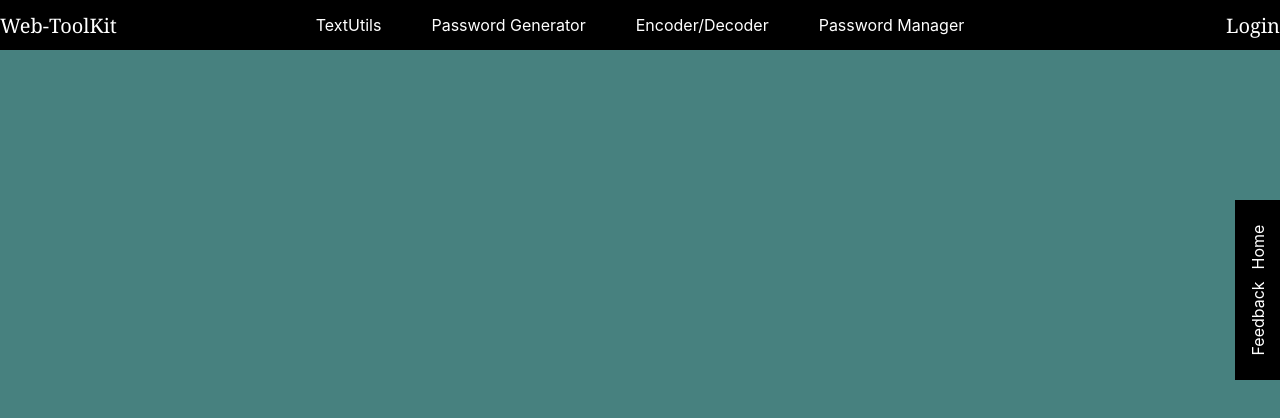
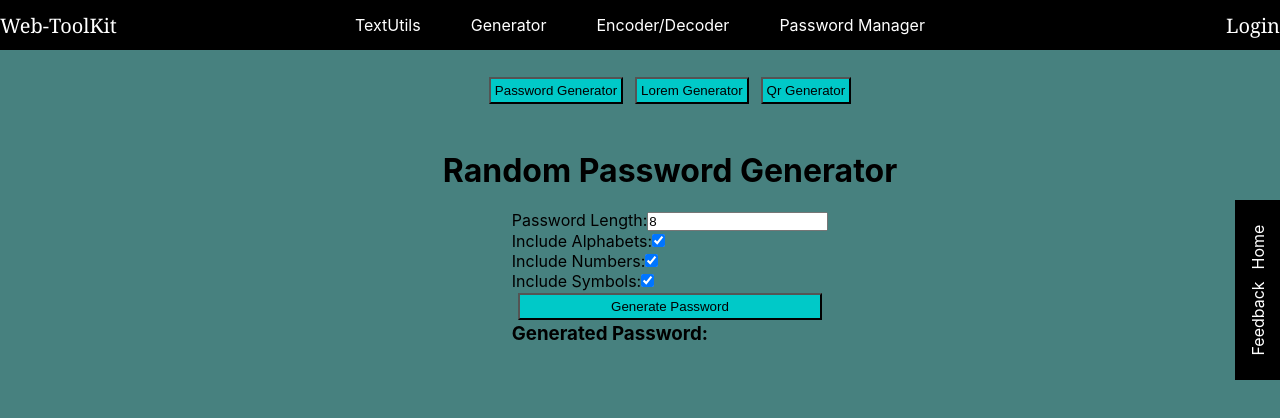
Before and after one commit to GeetaNegi-GN/Cryptography_tools, a React (Create React App) app: page /psdGen in a window 1280 px wide. Shown: the top 418 px of the page. Built offline with nearby package versions, Linux system fonts and the light colour scheme.

Commit message:
initial update

```diff
--- a/package.json
+++ b/package.json
@@ -9,6 +9,7 @@
     "crypto-js": "^4.1.1",
     "react": "^18.2.0",
     "react-dom": "^18.2.0",
+    "react-lorem-ipsum": "^1.4.10",
     "react-router-dom": "^6.11.2",
     "react-scripts": "5.0.1",
     "web-vitals": "^2.1.4"
--- a/src/App.css
+++ b/src/App.css
@@ -151,3 +151,17 @@ h1{
   display: grid;
   justify-content: center;
 }
+.generator-container {
+
+  display: flex;
+  padding: 25px;
+  justify-content: center;
+}
+.main-container{
+
+  width: 700px;
+  height: 100%;
+  position: relative;
+  left: 25%;
+  display: grid;
+}
--- a/src/App.js
+++ b/src/App.js
@@ -2,13 +2,14 @@ import "./App.css";
 import { BrowserRouter, Route, Routes } from "react-router-dom";
 import Home from "./pages/Home";
 import Header from "./pages/Header";
-import PsdGenerator from "./pages/PsdGenerator";
+//import PsdGenerator from "./pages/PsdGenerator";
 import PsdManager from "./pages/PsdManager";
 import Feedback from "./pages/Feedback";
 import TextForm from "./pages/TextUtils";
 
 import Crypt from "./pages/Crypt";
 import Sidebar from "./pages/Sidebar";
+import Generator from "./pages/Generator";
 
 function App() {
   return (
@@ -25,7 +26,8 @@ function App() {
             <TextForm heading="Try Textutils-Word counter , Character counter" />
           }
         />
-        <Route exact path={"/psdGenerator"} element={<PsdGenerator />} />
+        {/* <Route exact path={"/psdGenerator"} element={<PsdGenerator />} /> */}
+        <Route exact path={"/psdGen"} element={<Generator />}></Route>
         <Route exact path={"/crypt"} element={<Crypt />} />
 
         <Route exact path={"/psdManager"} element={<PsdManager />} />
--- a/src/pages/Crypt.js
+++ b/src/pages/Crypt.js
@@ -121,6 +121,7 @@ function Crypt() {
 
   return (
     <>
+      <div className="main-container">
         <h1>Encoder/Decoder</h1>
         <div className="crypt-container">
           <div className="crypt-textarea">
@@ -266,6 +267,7 @@ function Crypt() {
             </p>
           </div>
         </div>
+      </div>
     </>
   );
 }
--- /dev/null
+++ b/src/pages/Generator.js
@@ -0,0 +1,50 @@
+import React, { useState } from "react";
+import PsdGenerator from "./PsdGenerator";
+import Lorem from "./Lorem";
+
+const Generator = () => {
+  const [showPsd, setShowPsd] = useState(true);
+  const [showLorem, setShowLorem] = useState(false);
+  const [showQr, setShowQr] = useState(false);
+
+  const handleClick1 = () => {
+    setShowPsd(true);
+    setShowLorem(false);
+    setShowQr(false);
+  };
+  const handleClick2 = () => {
+    setShowPsd(false);
+    setShowLorem(true);
+    setShowQr(false);
+  };
+  const handleClick3 = () => {
+    setShowPsd(false);
+    setShowLorem(false);
+    setShowQr(true);
+  };
+  return (
+    <>
+      <div className="main-container">
+        <div className="generator-container">
+          <button className="tU-btn" onClick={handleClick1}>
+            Password Generator
+          </button>
+
+          <button className="tU-btn" onClick={handleClick2}>
+            Lorem Generator
+          </button>
+          <button className="tU-btn" onClick={handleClick3}>
+            Qr Generator
+          </button>
+        </div>
+        <div>
+          {showPsd && <PsdGenerator />}
+          {showLorem && <Lorem />}
+          {showQr && <Lorem />}
+        </div>
+      </div>
+    </>
+  );
+};
+
+export default Generator;
--- a/src/pages/Header.js
+++ b/src/pages/Header.js
@@ -12,7 +12,7 @@ const Header = () => {
               <a href="/TextForm">TextUtils</a>
             </li>
             <li>
-              <a href="/psdGenerator">Password Generator</a>
+              <a href="/psdGen">Generator</a>
             </li>
             <li>
               <a href="/crypt">Encoder/Decoder</a>
--- /dev/null
+++ b/src/pages/Lorem.js
@@ -0,0 +1,87 @@
+import React, { useState } from "react";
+import {
+  LoremIpsum,
+  Avatar,
+  fullname,
+  name,
+  surname,
+  username,
+} from "react-lorem-ipsum";
+
+const Lorem = () => {
+  return (
+    <>
+      {/* 3 */}
+      <div className="user">
+        <div className="full-name">{fullname("female")}</div>
+        <div className="username">{`@${username()}`}</div>
+      </div>
+      {/* 1 */}
+      <div className="text-wrapper">
+        {LoremIpsum({ p: 3 }).map((text) => (
+          <div className="text" key={text}>
+            {text}
+          </div>
+        ))}
+      </div>
+      {/* 2 */}
+      <div className="user">
+        // All props will be directly transferred to img element
+        <Avatar
+          gender="male"
+          className="avatar"
+          width="200"
+          height="200"
+          alt="Avatar"
+        />
+        <div className="name">{name("male")}</div>
+        <div className="surname">{surname()}</div>
+        <div className="username">{username()}</div>
+      </div>
+      ,
+    </>
+    // <div className="text-wrapper">
+    //   <LoremIpsum p={2} />
+    // </div>
+  );
+
+  //   const [numParagraphs, setNumParagraphs] = useState(1);
+  //   const [loremText, setLoremText] = useState("");
+
+  //   const generateLorem = () => {
+  //     const lorem = `Lorem ipsum dolor sit amet, consectetur adipiscing elit. Vestibulum nec molestie odio.
+  //       Phasellus faucibus ante vel mi commodo, in dapibus velit pellentesque. Suspendisse potenti.
+  //       Donec ullamcorper dignissim elit, in consectetur odio pellentesque id. Nunc eget lacus feugiat,
+  //       bibendum quam vel, vulputate risus. In hac habitasse platea dictumst. Sed euismod nisl eget
+  //       tortor varius, eu cursus est imperdiet. Proin id risus et nisl dignissim posuere a eget quam.
+  //       Nunc convallis consectetur erat, sed auctor mi fermentum at. Vestibulum sodales lectus in tellus
+  //       posuere feugiat. Nullam sed nibh ut ipsum dapibus congue. Vivamus id eleifend velit, et venenatis
+  //       tellus. Integer aliquet neque elit, eu dapibus ipsum tristique id.`;
+
+  //     const paragraphs = lorem.split("\n").map((paragraph) => paragraph.trim());
+
+  //     let generatedLorem = "";
+  //     for (let i = 0; i < numParagraphs; i++) {
+  //       const randomIndex = Math.floor(Math.random() * paragraphs.length);
+  //       generatedLorem += paragraphs[randomIndex] + "\n\n";
+  //     }
+
+  //     setLoremText(generatedLorem);
+  //   };
+
+  //   return (
+  //     <div>
+  //       <h2>Lorem Generator</h2>
+  //       <label>Number of paragraphs:</label>
+  //       <input
+  //         type="number"
+  //         value={numParagraphs}
+  //         onChange={(e) => setNumParagraphs(parseInt(e.target.value))}
+  //       />
+  //       <button onClick={generateLorem}>Generate Lorem</button>
+  //       <p>{loremText}</p>
+  //     </div>
+  //   );
+};
+
+export default Lorem;
--- a/src/pages/TextUtils.js
+++ b/src/pages/TextUtils.js
@@ -54,6 +54,7 @@ export default function TextForm(props) {
 
   return (
     <>
+      <div className="main-container">
         <h1>{props.heading}</h1>
         <div className="textutil-container">
           <div className="tU-container">
@@ -149,6 +150,7 @@ export default function TextForm(props) {
             <p>{text.length > 0 ? text : "Nothing to preview"}</p>
           </div>
         </div>
+      </div>
     </>
   );
 }
```
Also changed, not shown: 1 other file (tests, documents, lock files or other folders). Lines whose indentation alone changed are shown as unchanged.
